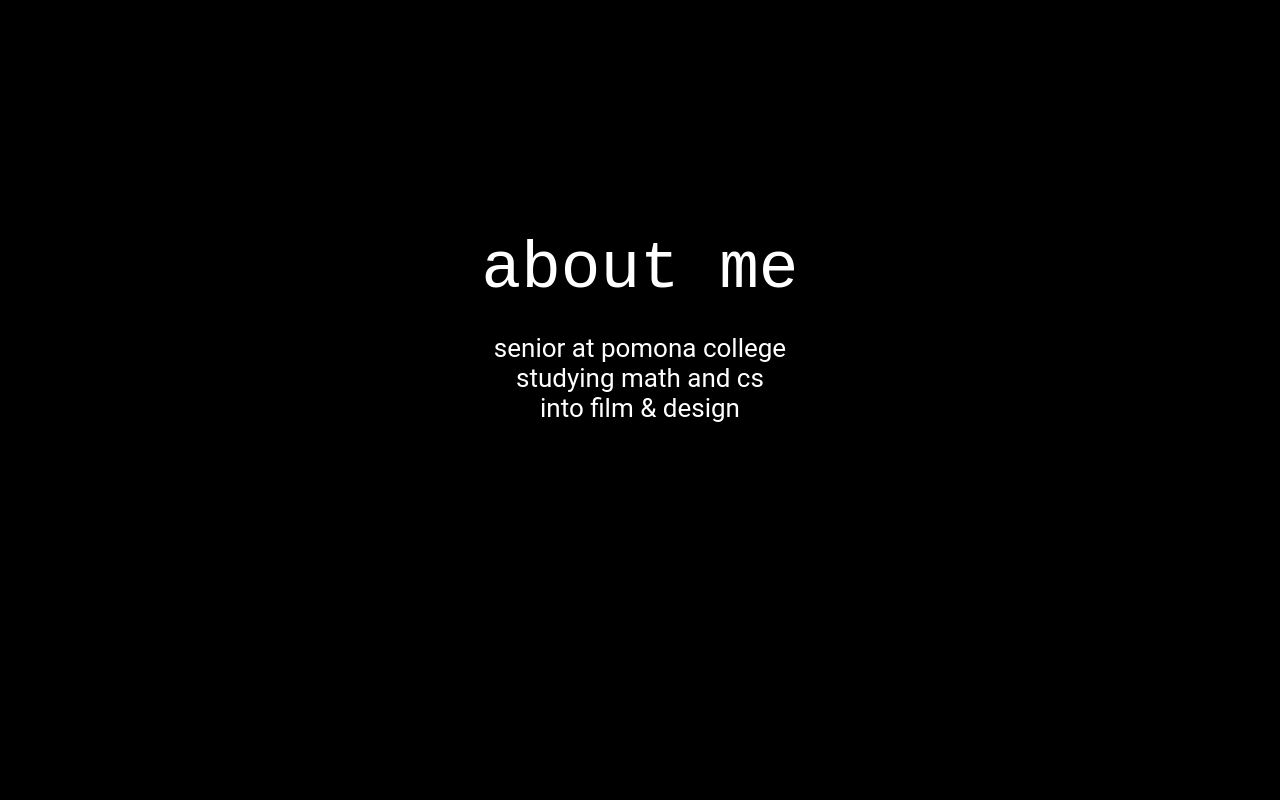
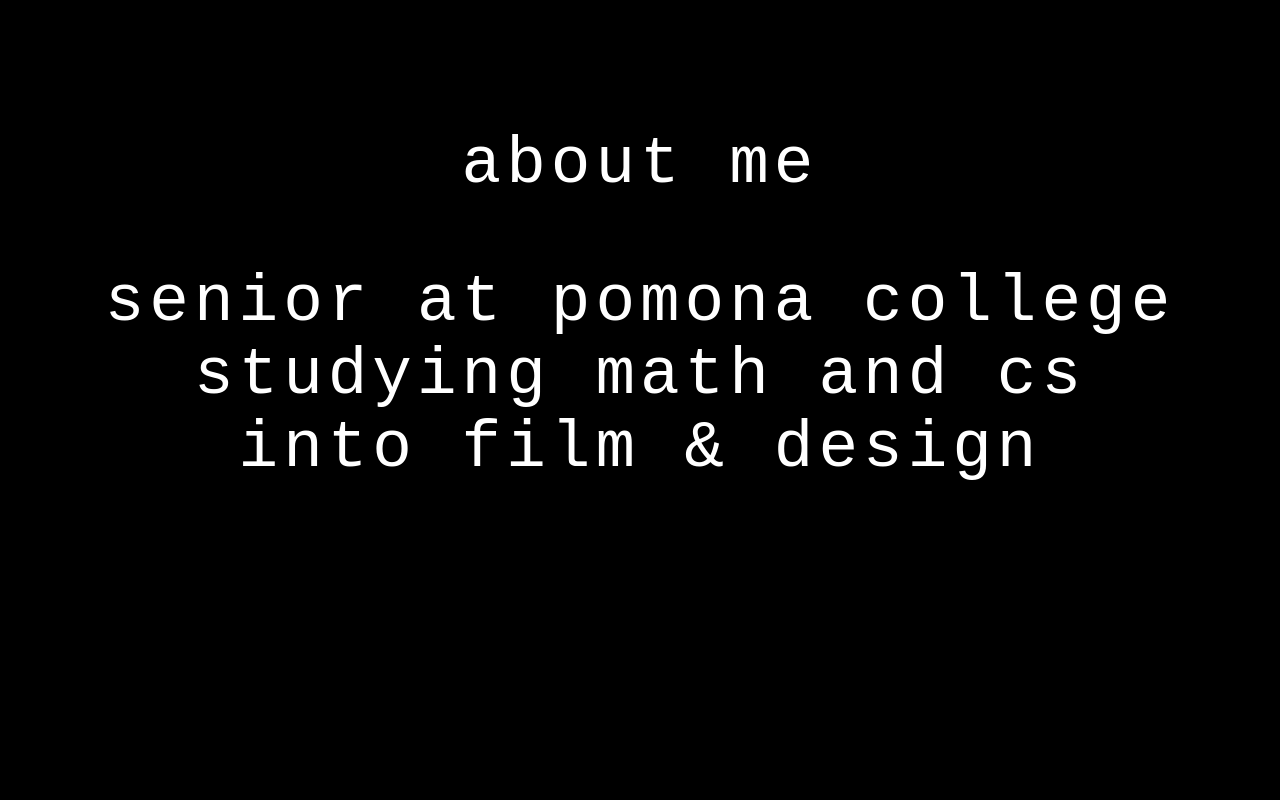
Before and after one commit to itshuey/itshuey.github.io, a React (Create React App) app: page / in a window 1280 px wide. Shown: the part 860-1660 px from the top of the page. Built offline with nearby package versions, Linux system fonts and the light colour scheme.

Commit message:
Adding animated text

```diff
--- /dev/null
+++ b/src/AnimatedText/AnimatedText.js
@@ -0,0 +1,55 @@
+import React, { useState, useRef } from "react";
+
+import classes from "./AnimatedText.module.css";
+
+const AnimatedText = ({ textColor, overlayColor, children, ...props }) => {
+  const containerElem = useRef(null);
+  const initialMousePos = { x: 0, y: 0 };
+
+  const [mousePos, setMousePos] = useState(initialMousePos);
+
+  const handleMouseMove = event => {
+    event = event.nativeEvent;
+    const elem = containerElem.current;
+    const newX = (event.offsetX / elem.clientWidth) * 100;
+    const newY = (event.offsetY / elem.clientHeight) * 100;
+    const newMousePos = {
+      x: newX,
+      y: newY
+    };
+    setMousePos(newMousePos);
+  };
+
+  const handleMouseOut = () => setMousePos(initialMousePos);
+
+
+
+  return (
+    <section
+      className={classes.animatedTextContainer}
+      style={{
+        "--maskX": mousePos.x,
+        "--maskY": mousePos.y
+      }}
+      onMouseMove={handleMouseMove}
+      onMouseOut={handleMouseOut}
+      ref={containerElem}
+      {...props}
+    >
+      <h1
+        style={{ color: textColor }}
+        className={true ? classes.animatedTextContent : classes.animatedTextContentParagraph}
+      >
+        {children}
+      </h1>
+      <h1
+        style={{ color: overlayColor }}
+        className={true ? classes.animatedTextContentClone : classes.animatedTextContentParagraphClone}
+      >
+        {children}
+      </h1>
+    </section>
+  );
+};
+
+export { AnimatedText };
--- /dev/null
+++ b/src/AnimatedText/AnimatedText.module.css
@@ -0,0 +1,56 @@
+.animatedTextContainer {
+  --maskX: 0;
+  --maskY: 0;
+  position: relative;
+  cursor: default;
+  user-select:none;
+}
+
+.animatedTextContent {
+  color: #fff;
+  font-size: 66px;
+  font-family: 'Roboto Mono', monospace;
+  font-weight: 450;
+  line-height: 1.1;
+  letter-spacing: 5px;
+  margin: 0;
+}
+
+.animatedTextContentParagraph {
+  color: #fff;
+  font-size: 26px;
+  font-family: 'Roboto';
+  font-weight: 450;
+  line-height: 1.1;
+  margin: 0;
+}
+
+.animatedTextContentClone {
+  composes: animatedTextContent;
+  position: absolute;
+  left: 0;
+  top: 0;
+  color: #ffffff;
+  transition: all 0.4s ease-out;
+  clip-path: polygon(
+    0 0,
+    calc(var(--maskX) * 1% + (var(--maskY) - 50) * 0.4%) 0,
+    calc(var(--maskX) * 1% + (var(--maskY) - 50) * -0.4%) 100%,
+    0 100%
+  );
+}
+
+.animatedTextContentParagraphClone {
+  composes: animatedTextContentParagraph;
+  position: absolute;
+  left: 0;
+  top: 0;
+  color: #ffffff;
+  transition: all 0.4s ease-out;
+  clip-path: polygon(
+    0 0,
+    calc(var(--maskX) * 1% + (var(--maskY) - 50) * 0.4%) 0,
+    calc(var(--maskX) * 1% + (var(--maskY) - 50) * -0.4%) 100%,
+    0 100%
+  );
+}
--- /dev/null
+++ b/src/AnimatedText/index.js
@@ -0,0 +1 @@
+export * from "./AnimatedText";
--- a/src/App.css
+++ b/src/App.css
@@ -44,12 +44,14 @@
   font-weight: 450;
 }
 
-.desc{
+/* .desc{
   color: #fff;
   font-size: 26px;
   font-family: 'Roboto';
   font-weight: 400;
-}
+  letter-spacing: normal;
+  line-height: normal;
+} */
 
 .svg{
   min-height: 100vh;
@@ -78,23 +80,23 @@
 }
 
 .reddot {
-  animation-delay: 2.0s;
-  animation-duration: 0.9s;
+  animation-delay: 3.15s;
+  animation-duration: 0.7s;
 }
 
 .yellowdot {
-  animation-delay: 1.9s;
-  animation-duration: 0.9s;
+  animation-delay: 3.0s;
+  animation-duration: 0.7s;
 }
 
 .greendot {
-  animation-delay: 2.1s;
-  animation-duration: 0.9s;
+  animation-delay: 3.3s;
+  animation-duration: 0.6s;
 }
 
 .browndot {
-  animation-delay: 2.2s;
-  animation-duration: 0.9s;
+  animation-delay: 3.45s;
+  animation-duration: 0.6s;
 }
 
 .initialAnimation {
@@ -107,7 +109,7 @@
 
 @keyframes dotShrink {
     from {
-        r: 2000;
+        r: 1800;
     }
     to {
         r: 24;
--- a/src/App.js
+++ b/src/App.js
@@ -1,11 +1,12 @@
 import React from 'react';
 import logo from './logo.svg';
 import CircleAnimation from './CircleAnimation.js.jsx'
-import { YELLOW } from './constants.js'
+import { YELLOW, RED, GREEN } from './constants.js'
 import HomePage from './HomePage.js.jsx'
 import Example from './Example.js.jsx'
 import Typist from 'react-typist';
 import sixteenHours from './media/16hours.mp4'
+import { AnimatedText } from "./AnimatedText";
 import './App.css';
 
 class App extends React.Component {
@@ -14,14 +15,25 @@
 
     this.state = {
       backgroundColor: YELLOW,
-      finishedAnimation: true
+      finishedAnimation: true,
+      fontColor: "white",
     };
   }
 
   loadingFunctions() {
-    setTimeout(() => this.setState({ backgroundColor: "black" }), 2000);
-    setTimeout(() => this.setState({ finishedAnimation: true }), 2800);
+    setTimeout(() => this.setState({ backgroundColor: "black" }), 800);
+    setTimeout(() => this.setState({ finishedAnimation: true }), 1100);
   }
+
+  handleChange() {
+    this.setState({
+      fontColor: YELLOW,
+    });
+  }
+
+// onMouseEnter={() => this.setState({ fontColor: YELLOW })}
+// onMouseLeave={() => this.setState({ fontColor: "white" })}
+// style={{ color: this.state.fontColor }}
 
   renderBody() {
     return (
@@ -29,38 +41,50 @@
       <div className="content" style={{ backgroundColor: this.state.backgroundColor}}>
       <div className="blacklayer" />
         <div className="App-intro">
+          <AnimatedText
+            textColor={"white"}
+            overlayColor={GREEN}
+          >
           about me
           <p className="desc">
             senior at pomona college <br />
             studying math and cs <br />
             into film & design
           </p>
+          </AnimatedText>
         </div>
       </div>
       <div className="content" style={{ backgroundColor: this.state.backgroundColor}}>
         <video controls="controls" src={sixteenHours} />
+      </div>
+      <div className="content" style={{ backgroundColor: this.state.backgroundColor}}>
+        <div className="App-intro">
+          art&design
+          <p className="desc">
+            selected projects
+          </p>
+        </div>
       </div>
     </div>
     );
   }
 
   render(){
-    let content = this.state.finishedAnimation ? this.renderBody() : null;
     return (
       <div className="App">
         <div className="content" style={{ backgroundColor: this.state.backgroundColor}}>
         <Typist
           cursor={{ show: false }}
           className={"maintext"}
-          avgTypingDelay={280}
+          avgTypingDelay={250}
           stdTypingDelay={0}
-          startDelay={50}
-          onTypingDone={this.loadingFunctions()}>
+          startDelay={1000}
+          onTypingDone={() => this.loadingFunctions()}>
           <h1>huey.</h1>
         </Typist>
           <HomePage />
         </div>
-        {content}
+        {this.state.finishedAnimation && this.renderBody()}
       </div>
     );
   }
```
Lines whose indentation alone changed are shown as unchanged.
